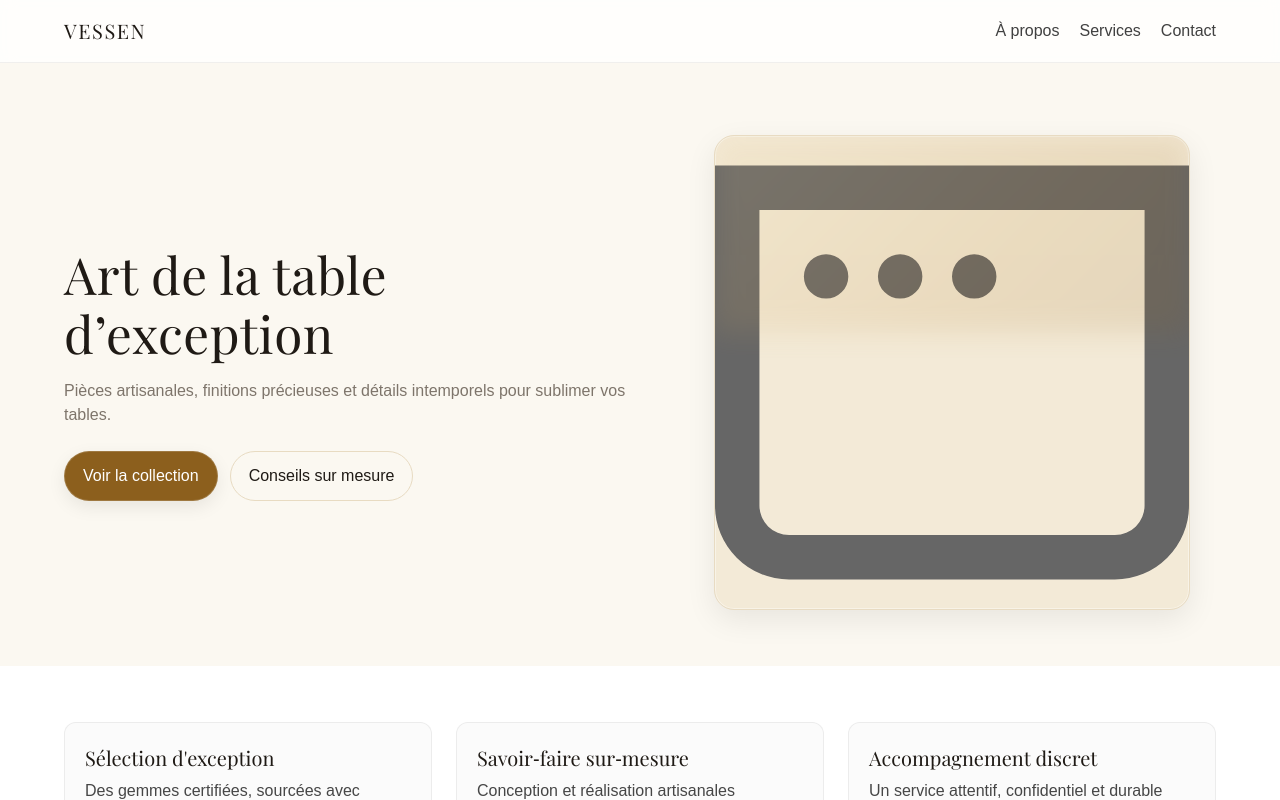
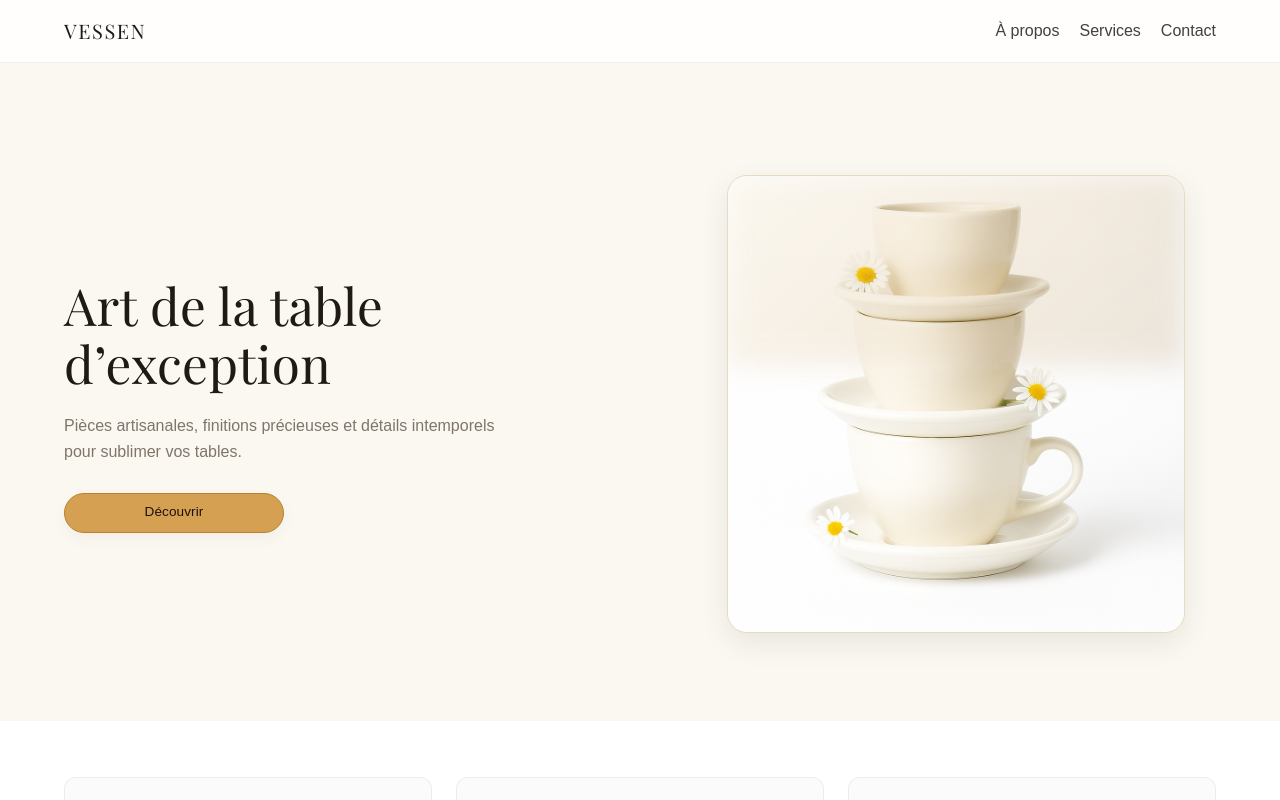
Before and after one commit to bmoby/vessen, a Next.js app: page / in a window 1280 px wide. Shown: the top 800 px of the page. Built offline with nearby package versions, Linux system fonts and the light colour scheme.

Commit message:
img done

```diff
--- a/src/components/hero/Hero.tsx
+++ b/src/components/hero/Hero.tsx
@@ -12,19 +12,14 @@ export default function Hero() {
             Pièces artisanales, finitions précieuses et détails intemporels pour
             sublimer vos tables.
           </p>
-          <div className={styles.actions}>
-            <Link href="#collection" className={styles.ctaPrimary}>
-              Voir la collection
-            </Link>
-            <Link href="#conseil" className={styles.ctaGhost}>
-              Conseils sur mesure
-            </Link>
-          </div>
+          <Link href="#collection" className={styles.cta}>
+            Découvrir
+          </Link>
         </div>
         <div className={styles.media}>
           <div className={styles.photo}>
             <Image
-              src="/window.svg"
+              src="/homepageimg.png"
               alt="Service de table haut de gamme"
               width={640}
               height={480}
--- a/src/components/hero/hero.module.css
+++ b/src/components/hero/hero.module.css
@@ -5,76 +5,67 @@
 .container {
   max-width: 1200px;
   margin: 0 auto;
-  padding: 72px 24px 56px;
+  padding: 112px 24px 88px;
   display: grid;
   grid-template-columns: 1.05fr 0.95fr;
-  gap: 40px;
+  gap: 56px;
   align-items: center;
 }
 
 .copy {
   display: grid;
-  gap: 16px;
+  gap: 20px;
+  max-width: 560px;
 }
 
 .title {
   font-family: var(--font-playfair), serif;
   font-size: clamp(2rem, 4vw, 3.2rem);
   line-height: 1.15;
-  letter-spacing: 0.01em;
+  letter-spacing: 0.005em;
   color: var(--text);
 }
 
 .subtitle {
   color: var(--muted);
-}
-
-.actions {
-  display: flex;
-  gap: 12px;
-  margin-top: 8px;
-}
-
-.ctaPrimary {
-  display: inline-block;
-  background: var(--primary);
-  color: var(--on-primary);
-  padding: 12px 18px;
-  border-radius: 999px;
-  text-decoration: none;
-  border: 1px solid color-mix(in oklab, var(--on-primary) 16%, transparent);
-  box-shadow: 0 6px 18px rgba(0, 0, 0, 0.08);
-}
-.ctaPrimary:hover {
-  filter: brightness(0.98);
-  box-shadow: 0 8px 22px rgba(0, 0, 0, 0.1);
-}
-
-.ctaGhost {
-  display: inline-block;
-  background: transparent;
-  color: var(--text);
-  padding: 12px 18px;
-  border-radius: 999px;
-  text-decoration: none;
-  border: 1px solid var(--border);
-}
-.ctaGhost:hover {
-  background: var(--highlight);
+  line-height: 1.6;
+  max-width: 52ch;
 }
 
 .cta {
-  display: inline-block;
-  margin-top: 4px;
-  background: #111;
-  color: #fff;
-  padding: 12px 16px;
-  border-radius: 8px;
+  display: inline-flex;
+  align-items: center;
+  justify-content: center;
+  margin-top: 8px;
+  background: var(--accent);
+  color: var(--on-accent);
+  padding: 6px 12px;
+  border-radius: 999px;
   text-decoration: none;
+  border: 1px solid var(--gold-500);
+  box-shadow: 0 6px 16px rgba(0, 0, 0, 0.04);
+  font-size: 0.85rem;
+  line-height: 1.1;
+  letter-spacing: 0.005em;
+  font-weight: 500;
+  min-height: 40px;
+  min-width: 120px;
+  max-width: 220px;
+  white-space: nowrap;
+  overflow: hidden;
+  text-overflow: ellipsis;
+  transition: background 160ms ease, box-shadow 160ms ease, transform 120ms ease;
 }
-
 .cta:hover {
-  background: #000;
+  filter: brightness(0.98);
+  box-shadow: 0 12px 28px rgba(0, 0, 0, 0.08);
+}
+.cta:active {
+  transform: translateY(1px);
+}
+.cta:focus-visible {
+  outline: none;
+  box-shadow: 0 0 0 2px var(--surface), 0 0 0 4px var(--highlight);
 }
 
 .media {
@@ -84,7 +75,7 @@
 
 .photo {
   position: relative;
-  width: min(640px, 90%);
+  width: min(560px, 88%);
   border-radius: 20px;
   overflow: hidden;
   background: var(--surface);
```
Also changed, not shown: public/homepageimg.png (added).
